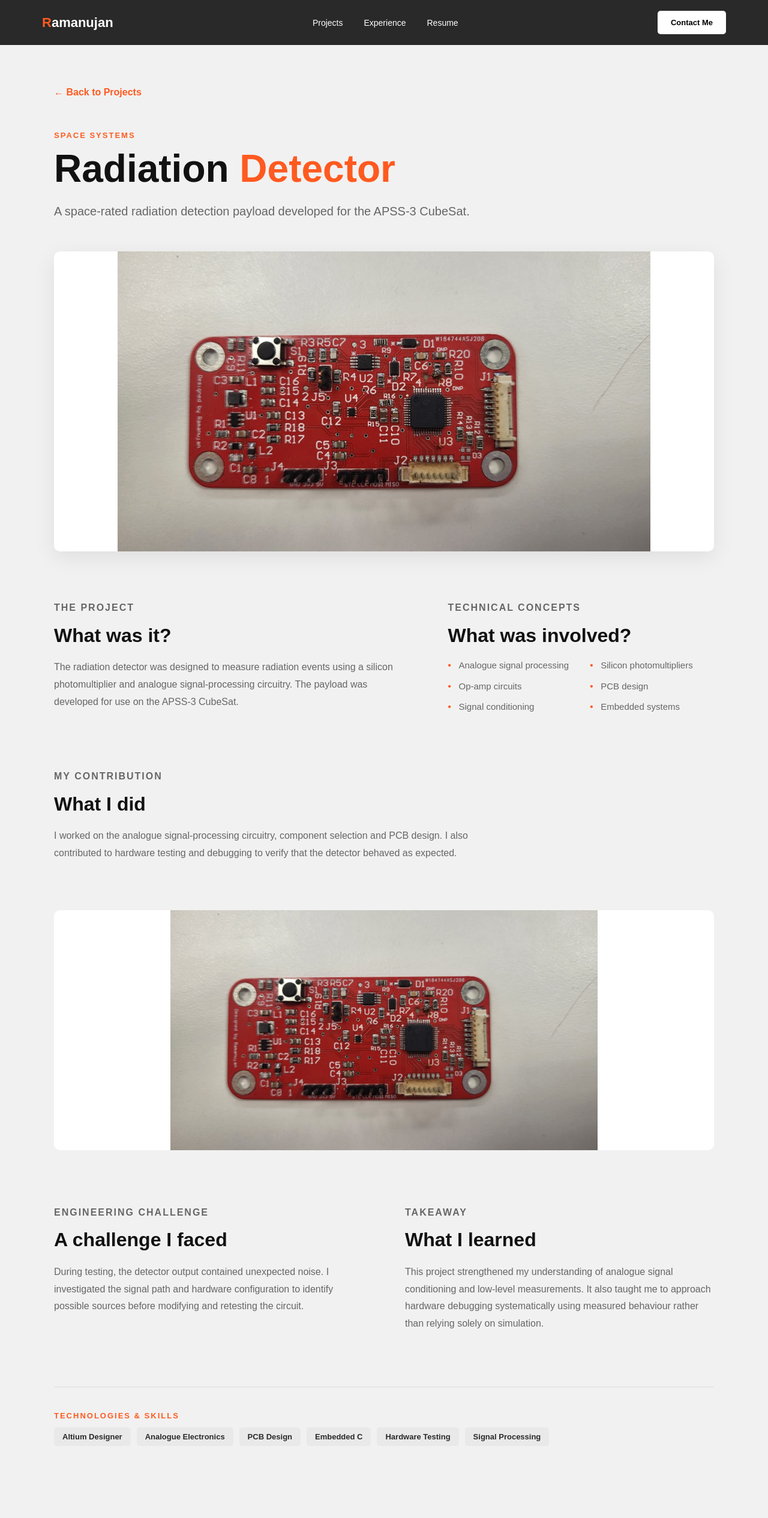
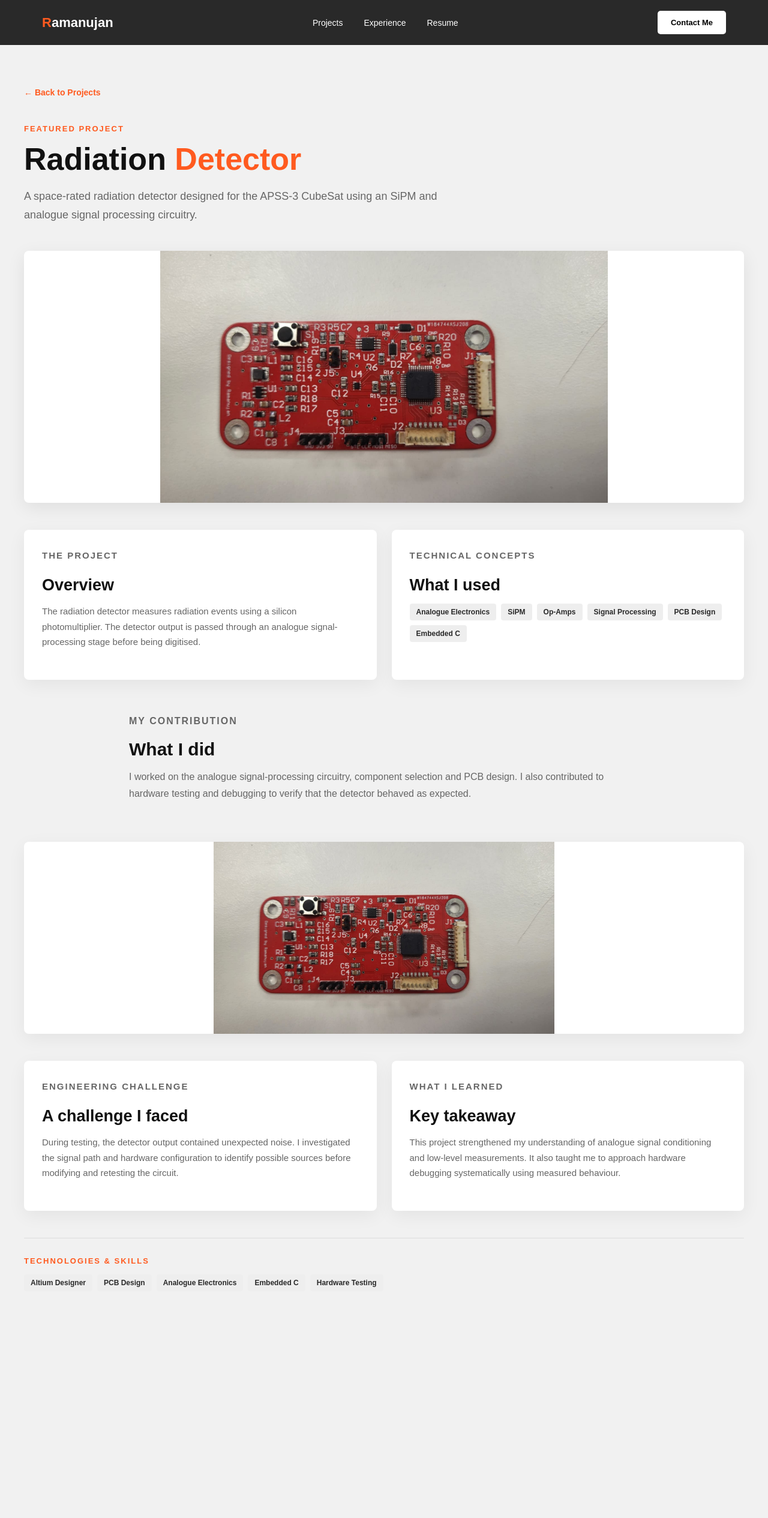
Before and after one commit to FreeZucchini/freezucchini.github.io, a Jekyll site: the page built from projects/radiation-detector.html, in a window 1280 px wide. Shown: the whole page at 60% size. Built offline with Jekyll 4.4.1, drawn with Linux system fonts in a browser that asks for light colours; after the commit the page ends 2252 px from its top, so only the background shows below that.

Commit message:
template project page with better formatting

```diff
--- a/assets/css/style.css
+++ b/assets/css/style.css
@@ -982,19 +982,9 @@ nav a:hover {
    ========================================= */
 
 .project-page {
-    width: 100%;
-
-    padding: 70px 40px 120px;
+    padding: 70px 0 100px;
 
     background: var(--light);
-}
-
-
-.project-page-container {
-    width: 100%;
-    max-width: 1100px;
-
-    margin: 0 auto;
 }
 
 
@@ -1005,10 +995,11 @@ nav a:hover {
 .project-back {
     display: inline-block;
 
-    margin-bottom: 55px;
+    margin-bottom: 45px;
 
     color: var(--orange);
 
+    font-size: 14px;
     font-weight: 700;
 
     text-decoration: none;
@@ -1016,11 +1007,10 @@ nav a:hover {
     transition: transform 0.2s ease;
 }
 
+.project-back:hover {
+    transform: translateX(-4px);
 
-.project-back:hover {
     text-decoration: none;
-
-    transform: translateX(-5px);
 }
 
 
@@ -1029,113 +1019,134 @@ nav a:hover {
    ========================================= */
 
 .project-header {
-    max-width: 850px;
+    max-width: 750px;
 
-    margin-bottom: 50px;
+    margin-bottom: 45px;
 }
 
+.project-header h1 {
+    margin-bottom: 18px;
 
-.project-label {
-    margin-bottom: 12px;
+    font-size: 52px;
 
-    color: var(--orange);
-
-    font-size: 13px;
-
-    font-weight: 800;
-
-    letter-spacing: 2px;
-
-    text-transform: uppercase;
+    line-height: 1.1;
 }
-
-
-.project-header h1 {
-    margin-bottom: 20px;
-
-    font-size: 64px;
-
-    line-height: 1.05;
-}
-
 
 .project-header h1 span {
     color: var(--orange);
 }
 
-
-.project-subtitle {
-    max-width: 750px;
+.project-description {
+    max-width: 700px;
 
     color: var(--grey);
 
-    font-size: 20px;
+    font-size: 18px;
 
     line-height: 1.7;
 }
 
 
 /* =========================================
-   HERO IMAGE
+   MAIN PROJECT IMAGE
    ========================================= */
 
-.project-hero-image {
+.project-image-card {
     width: 100%;
 
-    height: 500px;
+    height: 420px;
 
-    margin-bottom: 80px;
+    margin-bottom: 45px;
 
     overflow: hidden;
 
-    border-radius: 10px;
-
     background: white;
 
+    border-radius: 8px;
+
     box-shadow:
-        0 10px 35px rgba(0, 0, 0, 0.08);
+        0 8px 30px rgba(0, 0, 0, 0.08);
+
+    display: flex;
+
+    align-items: center;
+    justify-content: center;
 }
 
-
-.project-hero-image img {
+.project-image-card img {
     width: 100%;
     height: 100%;
-
-    display: block;
 
     object-fit: contain;
 }
 
 
 /* =========================================
-   INTRODUCTION
+   PROJECT GRID
    ========================================= */
 
-.project-introduction {
+.project-grid {
     display: grid;
 
-    grid-template-columns: 1.3fr 1fr;
+    grid-template-columns: 1fr 1fr;
 
-    gap: 80px;
+    gap: 25px;
 
-    margin-bottom: 90px;
+    margin-bottom: 45px;
 }
 
 
-.project-section h2,
-.project-text-section h2 {
-    margin-bottom: 20px;
+/* =========================================
+   PROJECT CARDS
+   ========================================= */
 
-    font-size: 32px;
+.project-card {
+    padding: 30px;
+
+    background: white;
+
+    border-radius: 8px;
+
+    box-shadow:
+        0 8px 30px rgba(0, 0, 0, 0.06);
+}
+
+.project-card h2 {
+    margin-bottom: 15px;
+
+    font-size: 27px;
 
     line-height: 1.2;
 }
 
+.project-card p {
+    color: var(--grey);
 
-.project-section p,
-.project-text-section p {
-    max-width: 700px;
+    font-size: 15px;
 
+    line-height: 1.7;
+}
+
+
+/* =========================================
+   CONTENT SECTION
+   ========================================= */
+
+.project-content-section {
+    max-width: 850px;
+
+    margin: 0 auto 55px;
+
+    padding: 10px 0;
+}
+
+.project-content-section h2 {
+    margin-bottom: 15px;
+
+    font-size: 30px;
+}
+
+.project-content-section p {
     color: var(--grey);
 
     font-size: 16px;
@@ -1145,140 +1156,74 @@ nav a:hover {
 
 
 /* =========================================
-   TECHNICAL CONCEPTS
+   SECOND IMAGE
    ========================================= */
 
-.project-concepts ul {
-    display: grid;
-
-    grid-template-columns: 1fr 1fr;
-
-    gap: 12px 30px;
-
-    margin: 0;
-
-    padding: 0;
-
-    list-style: none;
-}
-
-
-.project-concepts li {
-    position: relative;
-
-    padding-left: 18px;
-
-    color: var(--grey);
-
-    font-size: 15px;
-
-    line-height: 1.5;
-}
-
-
-.project-concepts li::before {
-    content: "•";
-
-    position: absolute;
-
-    left: 0;
-
-    color: var(--orange);
-
-    font-weight: 900;
-}
-
-
-/* =========================================
-   TEXT SECTION
-   ========================================= */
-
-.project-text-section {
-    margin-bottom: 80px;
-}
-
-
-/* =========================================
-   SECONDARY IMAGE
-   ========================================= */
-
-.project-secondary-image {
+.project-image-small {
     width: 100%;
 
-    height: 400px;
+    height: 320px;
 
-    margin-bottom: 90px;
+    margin-bottom: 45px;
 
     overflow: hidden;
 
-    border-radius: 10px;
+    background: white;
 
-    background: white;
+    border-radius: 8px;
+
+    box-shadow:
+        0 8px 30px rgba(0, 0, 0, 0.06);
+
+    display: flex;
+
+    align-items: center;
+    justify-content: center;
 }
 
-
-.project-secondary-image img {
+.project-image-small img {
     width: 100%;
     height: 100%;
-
-    display: block;
 
     object-fit: contain;
 }
 
 
 /* =========================================
-   CHALLENGE / LEARNING
+   PROJECT TAGS
    ========================================= */
-
-.project-two-column {
-    display: grid;
-
-    grid-template-columns: 1fr 1fr;
-
-    gap: 70px;
-
-    margin-bottom: 90px;
-}
-
-
-.project-two-column .project-text-section {
-    margin-bottom: 0;
-}
-
-
-/* =========================================
-   TECHNOLOGIES
-   ========================================= */
-
-.project-technologies {
-    padding-top: 40px;
-
-    border-top: 1px solid #ddd;
-}
-
 
 .project-tags {
     display: flex;
 
     flex-wrap: wrap;
 
-    gap: 10px;
+    gap: 8px;
+}
+
+.project-tags span {
+    padding: 7px 11px;
+
+    background: #eeeeee;
+
+    border-radius: 4px;
+
+    color: var(--dark);
+
+    font-size: 12px;
+
+    font-weight: 600;
 }
 
 
-.project-tags span {
-    padding: 8px 14px;
+/* =========================================
+   SKILLS
+   ========================================= */
 
-    background: #e9e9e9;
+.project-skills {
+    padding-top: 30px;
 
-    border-radius: 5px;
-
-    color: var(--dark);
-
-    font-size: 13px;
-
-    font-weight: 600;
+    border-top: 1px solid #ddd;
 }
 
 
@@ -1286,34 +1231,22 @@ nav a:hover {
    TABLET
    ========================================= */
 
-@media screen and (max-width: 850px) {
+@media screen and (max-width: 800px) {
 
     .project-page {
-        padding: 60px 30px 90px;
+        padding: 55px 0 80px;
     }
 
-
     .project-header h1 {
-        font-size: 52px;
+        font-size: 45px;
     }
 
-
-    .project-hero-image {
-        height: 400px;
+    .project-grid {
+        grid-template-columns: 1fr;
     }
 
-
-    .project-introduction {
-        grid-template-columns: 1fr;
-
-        gap: 55px;
-    }
-
-
-    .project-two-column {
-        grid-template-columns: 1fr;
-
-        gap: 55px;
+    .project-image-card {
+        height: 350px;
     }
 
 }
@@ -1323,50 +1256,30 @@ nav a:hover {
    MOBILE
    ========================================= */
 
-@media screen and (max-width: 550px) {
+@media screen and (max-width: 500px) {
 
     .project-page {
-        padding: 45px 20px 70px;
+        padding: 40px 0 60px;
     }
 
-
-    .project-back {
-        margin-bottom: 40px;
+    .project-header h1 {
+        font-size: 38px;
     }
 
-
-    .project-header h1 {
-        font-size: 42px;
+    .project-description {
+        font-size: 16px;
     }
 
-
-    .project-subtitle {
-        font-size: 17px;
+    .project-image-card {
+        height: 260px;
     }
 
-
-    .project-hero-image {
-        height: 280px;
-
-        margin-bottom: 60px;
+    .project-image-small {
+        height: 230px;
     }
 
-
-    .project-section h2,
-    .project-text-section h2 {
-        font-size: 27px;
-    }
-
-
-    .project-concepts ul {
-        grid-template-columns: 1fr;
-    }
-
-
-    .project-secondary-image {
-        height: 250px;
-
-        margin-bottom: 60px;
+    .project-card {
+        padding: 25px;
     }
 
 }
--- a/projects/radiation-detector.html
+++ b/projects/radiation-detector.html
@@ -5,7 +5,7 @@ title: Radiation Detector
 
 <section class="project-page">
 
-    <div class="project-page-container">
+    <div class="section-container">
 
         <!-- Back -->
         <a
@@ -16,33 +16,28 @@ title: Radiation Detector
         </a>
 
 
-        <!-- =========================================
-             PROJECT HEADER
-             ========================================= -->
-
+        <!-- Header -->
         <div class="project-header">
 
             <p class="section-label">
-                SPACE SYSTEMS
+                FEATURED PROJECT
             </p>
 
             <h1>
                 Radiation <span>Detector</span>
             </h1>
 
-            <p class="project-subtitle">
-                A space-rated radiation detection payload
-                developed for the APSS-3 CubeSat.
+            <p class="project-description">
+                A space-rated radiation detector designed for the
+                APSS-3 CubeSat using an SiPM and analogue signal
+                processing circuitry.
             </p>
 
         </div>
 
 
-        <!-- =========================================
-             HERO IMAGE
-             ========================================= -->
-
-        <div class="project-hero-image">
+        <!-- Main project image -->
+        <div class="project-image-card">
 
             <img
                 src="{{ '/assets/images/rad.jpeg' | relative_url }}"
@@ -52,83 +47,59 @@ title: Radiation Detector
         </div>
 
 
-        <!-- =========================================
-             PROJECT / TECHNICAL CONCEPTS
-             ========================================= -->
+        <!-- Overview / Technical Concepts -->
+        <div class="project-grid">
 
-        <div class="project-introduction">
+            <div class="project-card">
 
-            <div class="project-section">
-
-                <p class="project-label">
+                <p class="section-label">
                     THE PROJECT
                 </p>
 
                 <h2>
-                    What was it?
+                    Overview
                 </h2>
 
                 <p>
-                    The radiation detector was designed to measure
-                    radiation events using a silicon photomultiplier
-                    and analogue signal-processing circuitry.
-                    The payload was developed for use on the
-                    APSS-3 CubeSat.
+                    The radiation detector measures radiation events
+                    using a silicon photomultiplier. The detector output
+                    is passed through an analogue signal-processing
+                    stage before being digitised.
                 </p>
 
             </div>
 
 
-            <div class="project-section project-concepts">
+            <div class="project-card">
 
-                <p class="project-label">
+                <p class="section-label">
                     TECHNICAL CONCEPTS
                 </p>
 
                 <h2>
-                    What was involved?
+                    What I used
                 </h2>
 
-                <ul>
+                <div class="project-tags">
 
-                    <li>
-                        Analogue signal processing
-                    </li>
+                    <span>Analogue Electronics</span>
+                    <span>SiPM</span>
+                    <span>Op-Amps</span>
+                    <span>Signal Processing</span>
+                    <span>PCB Design</span>
+                    <span>Embedded C</span>
 
-                    <li>
-                        Silicon photomultipliers
-                    </li>
-
-                    <li>
-                        Op-amp circuits
-                    </li>
-
-                    <li>
-                        PCB design
-                    </li>
-
-                    <li>
-                        Signal conditioning
-                    </li>
-
-                    <li>
-                        Embedded systems
-                    </li>
-
-                </ul>
+                </div>
 
             </div>
 
         </div>
 
 
-        <!-- =========================================
-             WHAT I DID
-             ========================================= -->
+        <!-- My contribution -->
+        <div class="project-content-section">
 
-        <div class="project-text-section">
-
-            <p class="project-label">
+            <p class="section-label">
                 MY CONTRIBUTION
             </p>
 
@@ -146,11 +117,8 @@ title: Radiation Detector
         </div>
 
 
-        <!-- =========================================
-             SECOND IMAGE
-             ========================================= -->
-
-        <div class="project-secondary-image">
+        <!-- Second image -->
+        <div class="project-image-small">
 
             <img
                 src="{{ '/assets/images/rad.jpeg' | relative_url }}"
@@ -160,15 +128,12 @@ title: Radiation Detector
         </div>
 
 
-        <!-- =========================================
-             CHALLENGE / LEARNING
-             ========================================= -->
+        <!-- Challenge / Learning -->
+        <div class="project-grid">
 
-        <div class="project-two-column">
+            <div class="project-card">
 
-            <div class="project-text-section">
-
-                <p class="project-label">
+                <p class="section-label">
                     ENGINEERING CHALLENGE
                 </p>
 
@@ -186,14 +151,14 @@ title: Radiation Detector
             </div>
 
 
-            <div class="project-text-section">
+            <div class="project-card">
 
-                <p class="project-label">
-                    TAKEAWAY
+                <p class="section-label">
+                    WHAT I LEARNED
                 </p>
 
                 <h2>
-                    What I learned
+                    Key takeaway
                 </h2>
 
                 <p>
@@ -201,7 +166,7 @@ title: Radiation Detector
                     analogue signal conditioning and low-level
                     measurements. It also taught me to approach
                     hardware debugging systematically using measured
-                    behaviour rather than relying solely on simulation.
+                    behaviour.
                 </p>
 
             </div>
@@ -209,24 +174,20 @@ title: Radiation Detector
         </div>
 
 
-        <!-- =========================================
-             TECHNOLOGIES
-             ========================================= -->
+        <!-- Skills -->
+        <div class="project-skills">
 
-        <div class="project-technologies">
-
-            <p class="project-label">
+            <p class="section-label">
                 TECHNOLOGIES & SKILLS
             </p>
 
             <div class="project-tags">
 
                 <span>Altium Designer</span>
+                <span>PCB Design</span>
                 <span>Analogue Electronics</span>
-                <span>PCB Design</span>
                 <span>Embedded C</span>
                 <span>Hardware Testing</span>
-                <span>Signal Processing</span>
 
             </div>
 
```
